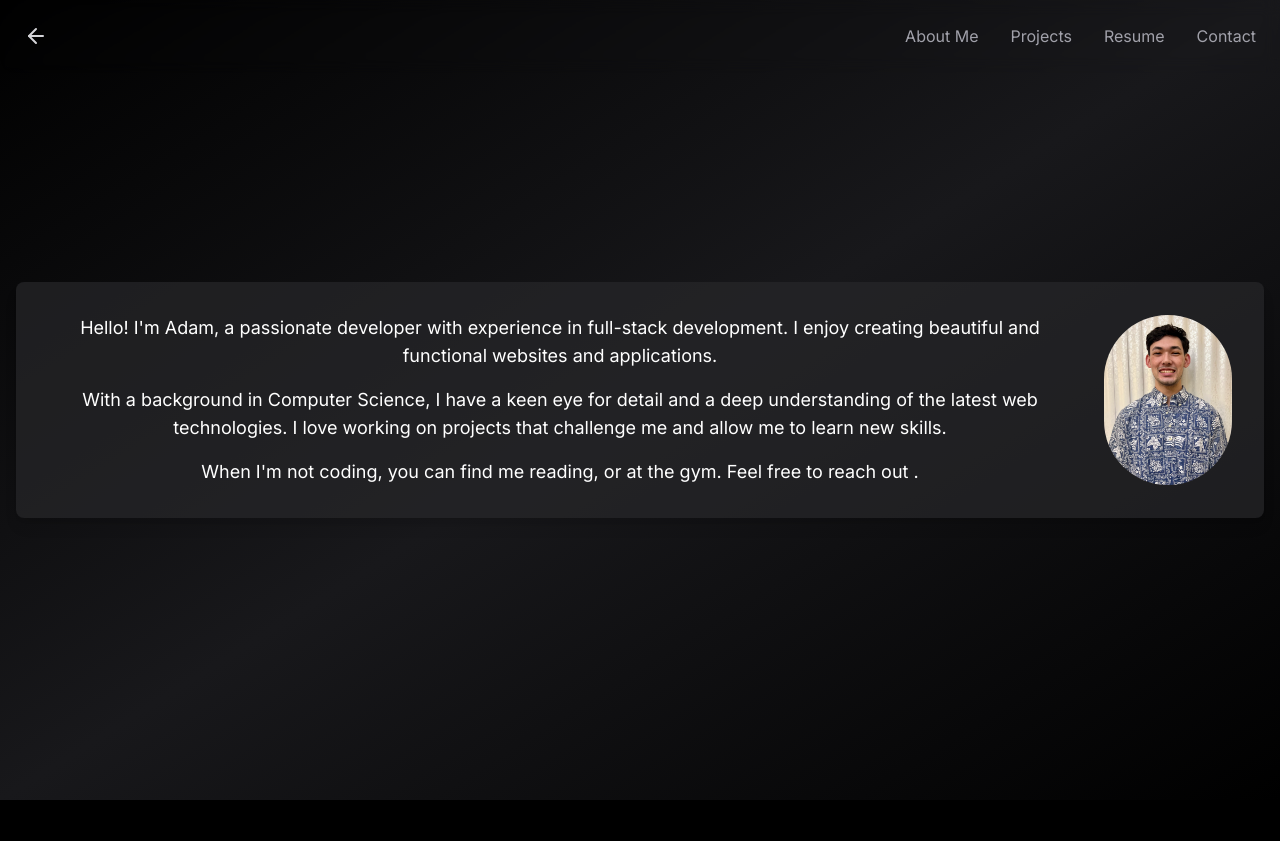
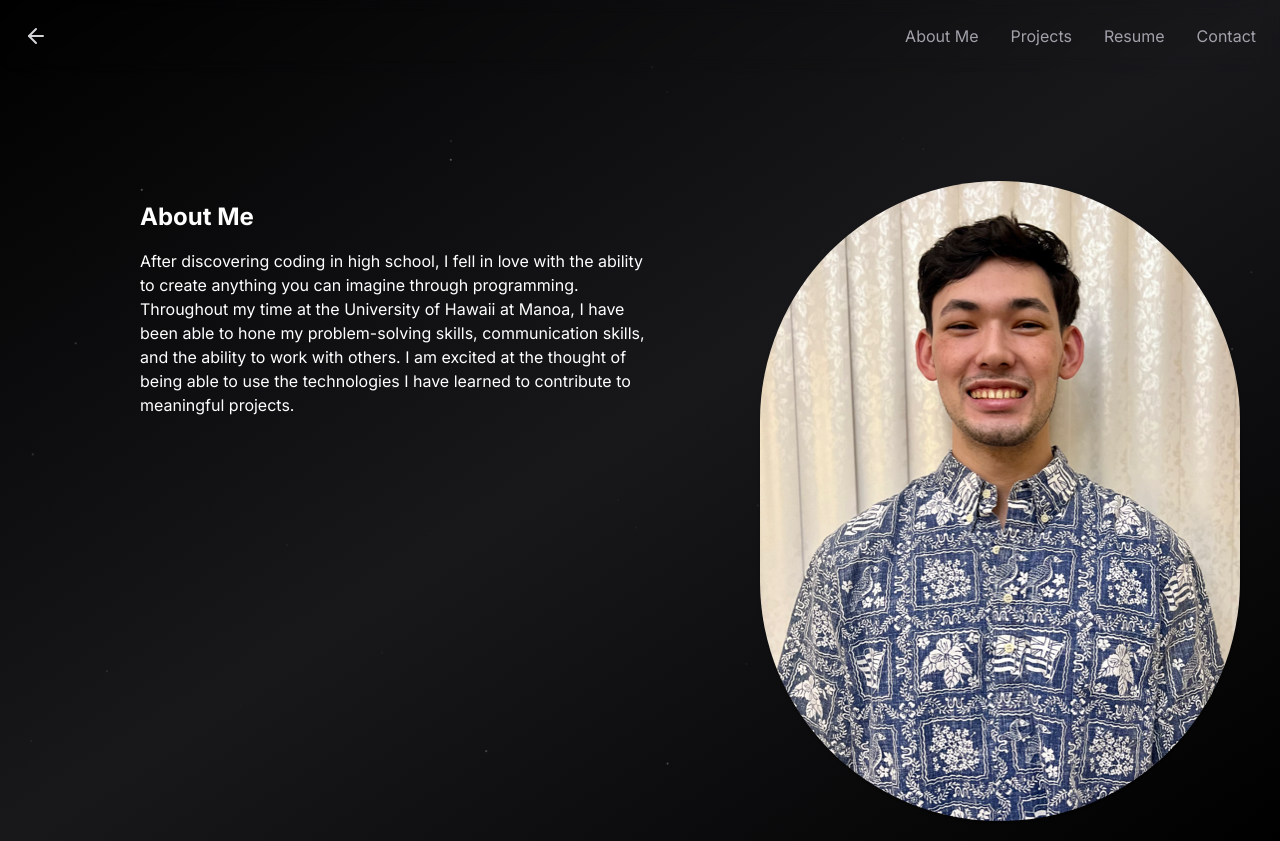
Before and after one commit to adamwins/nextjsport, a Next.js app: page /aboutme in a window 1280 px wide. Before the commit the page ends 800 px from the top, so only its background shows below. Built offline with nearby package versions, Linux system fonts and the light colour scheme; no server answers; what tailwindcss-debug-screens would draw is missing.

Commit message:
Updated the about me page, added particles, fixed layout

```diff
--- a/app/aboutme/page.tsx
+++ b/app/aboutme/page.tsx
@@ -1,26 +1,26 @@
 "use client";
 
-import Link from "next/link";
 import { Navigation } from "../components/nav";
+import Particles from "../components/particles";
 
 export default function AboutMe() {
     return (
-        <div className="min-h-screen bg-gradient-to-tl from-zinc-900/0 via-zinc-900 to-zinc-900/0 text-white flex flex-col justify-center">
+        <div className="relative min-h-screen bg-gradient-to-tl from-zinc-900/0 via-zinc-900 to-zinc-900/0 text-white flex flex-col items-center">
+            <div className="hidden w-screen h-px animate-glow md:block animate-fade-left bg-gradient-to-r from-zinc-300/0 via-zinc-300/50 to-zinc-300/0" />
+            <Particles
+                className="absolute inset-0 -z-10"
+                quantity={100}
+            />
             <Navigation />
-            <div className="container mx-auto px-4 py-10 flex justify-center items-center">
-                <div className="bg-zinc-800/70 p-8 rounded-lg shadow-lg flex items-center space-x-8">
-                    <div className="flex-1 text-center">
-                        <p className="text-lg mb-4">
-                            Hello! I'm Adam, a passionate developer with experience in full-stack development. I enjoy creating beautiful and functional websites and applications.
-                        </p>
-                        <p className="text-lg mb-4">
-                            With a background in Computer Science, I have a keen eye for detail and a deep understanding of the latest web technologies. I love working on projects that challenge me and allow me to learn new skills.
-                        </p>
-                        <p className="text-lg">
-                            When I'm not coding, you can find me reading, or at the gym. Feel free to <Link href="/contact" className="text-black-400 bold">reach out </Link>.
-                        </p>
-                    </div>
-                    <img src="/aboutme.png" alt="Adam Winfield-Smith" className="rounded-full w-32 h-33 object-cover" />
+            <div className="pt-40 container pl-20 ml-10 flex justify-center">
+                <div className="w-full md:w-1/2 flex flex-col items-center md:items-start text-center md:text-left p-10">
+                    <h1 className="text-2xl font-bold mb-4">About Me</h1>
+                    <p>
+                        After discovering coding in high school, I fell in love with the ability to create anything you can imagine through programming. Throughout my time at the University of Hawaii at Manoa, I have been able to hone my problem-solving skills, communication skills, and the ability to work with others. I am excited at the thought of being able to use the technologies I have learned to contribute to meaningful projects.
+                    </p>
+                </div>
+                <div className="w-full md:w-1/2 flex justify-center md:justify-center p-5">
+                    <img src="/aboutme.png" alt="Image" className="w-50 h-50 rounded-full shadow" />
                 </div>
             </div>
         </div>
```
